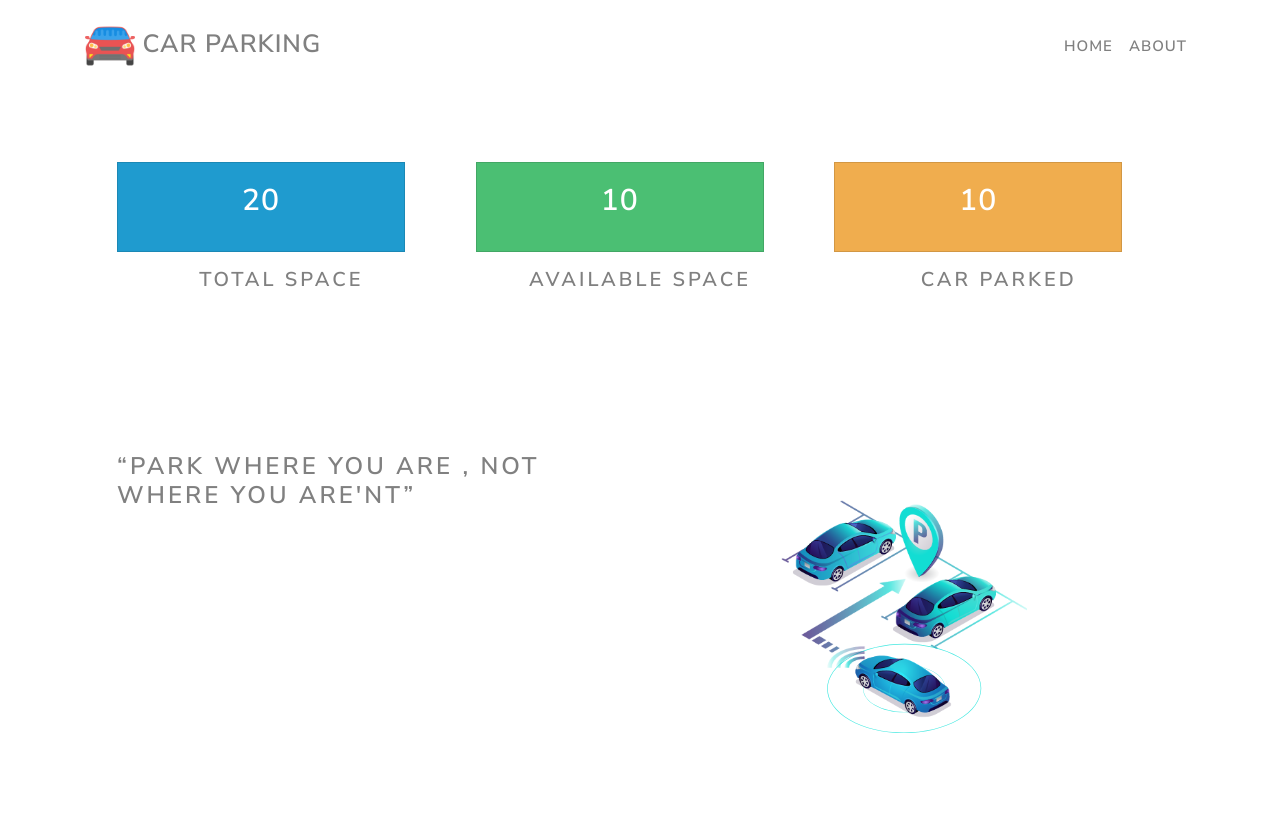
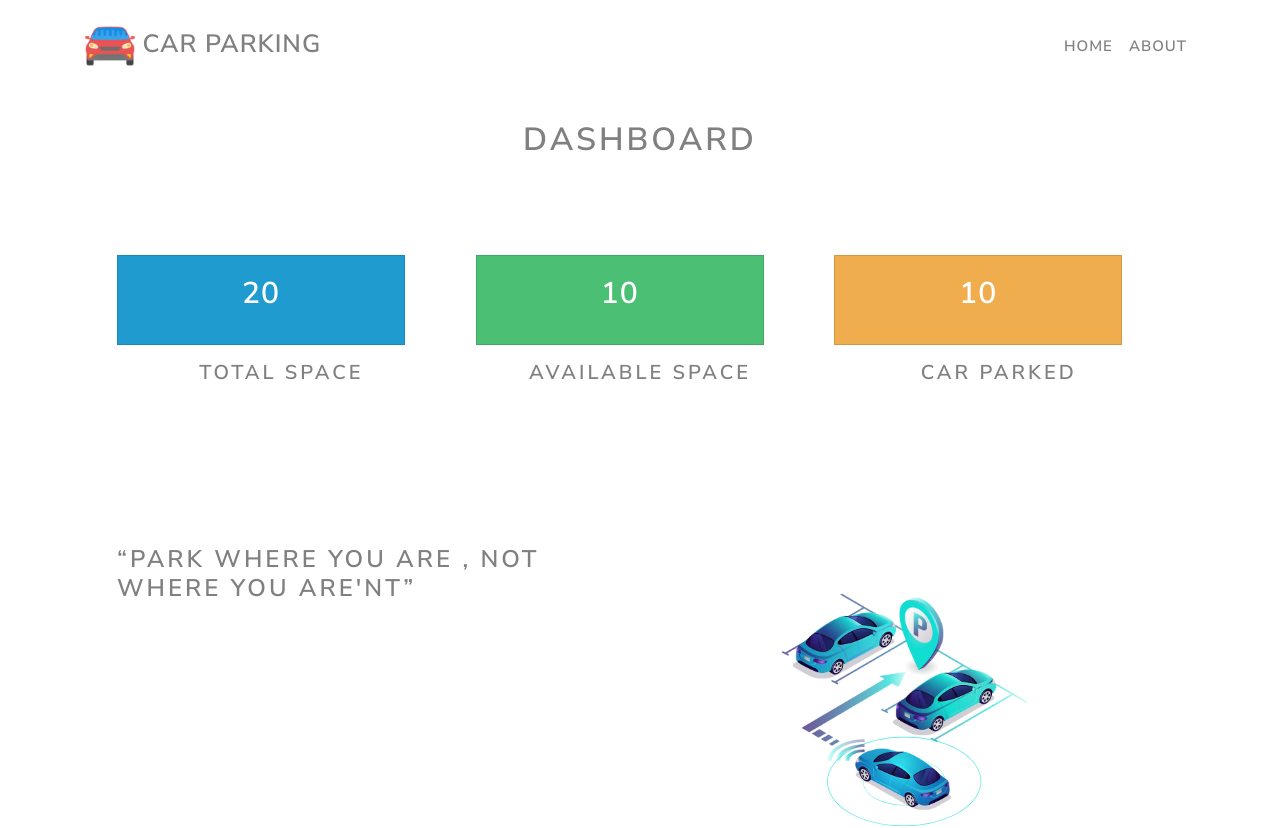
Before and after one commit to Waqas-Akram/Car-Parking-System, a React (Create React App) app in the folder frontend/: page / in a window 1280 px wide. Shown: the top 828 px of the page. Built offline with nearby package versions, Linux system fonts and the light colour scheme.

Commit message:
Navbar shadow enabled

```diff
--- a/frontend/src/components/layout/NavHeader.jsx
+++ b/frontend/src/components/layout/NavHeader.jsx
@@ -26,15 +26,15 @@ const NavHeader = () => {
       <Navbar
         collapseOnSelect
         expand="lg"
-        style={{ backgroundColor: scrollY ? "gray" : "white" }}
+        style={{ backgroundColor: "white" }}
         variant="dark"
-        className={scrollY ? "p-2" : "p-3"}
-        fixed="top"
+        className={scrollY ? "p-2 shadow" : "p-3"}
+        sticky="top"
       >
         <Container>
           <Navbar.Brand
             style={{
-              color: scrollY ? "white" : "gray",
+              color: "gray",
               fontSize: "25px",
               textAlign: "center",
             }}
@@ -44,24 +44,16 @@ const NavHeader = () => {
           </Navbar.Brand>
           <Navbar.Toggle aria-controls="responsive-navbar-nav">
             <ReorderIcon
-              style={{ color: scrollY ? "white" : "gray", font: "40px" }}
+              style={{ color: "gray", font: "40px" }}
               className="mt-0 "
             />
           </Navbar.Toggle>
           <Navbar.Collapse id="responsive-navbar-nav">
             <Nav className="ml-auto">
-              <Link
-                to="/"
-                className="link"
-                style={{ color: scrollY ? "white" : "gray" }}
-              >
+              <Link to="/" className="link" style={{ color: "gray" }}>
                 Home
               </Link>
-              <Link
-                to="/about"
-                className="link"
-                style={{ color: scrollY ? "white" : "gray" }}
-              >
+              <Link to="/about" className="link" style={{ color: "gray" }}>
                 About
               </Link>
             </Nav>
```
